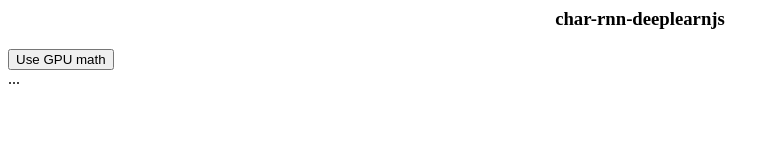
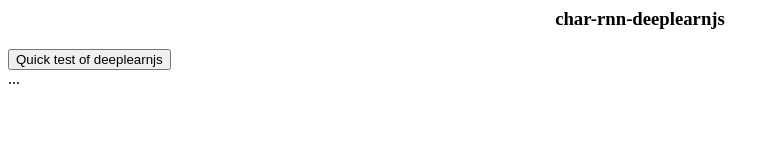
Before and after one commit to hpssjellis/char-rnn-deeplearnjs, a plain HTML site: page index.html in a window 1280 px wide. Shown: the whole page, without its empty margins (0-780 px from the left). Drawn offline with Linux system fonts and the light colour scheme.

Commit message:
Update index.html

```diff
--- a/index.html
+++ b/index.html
@@ -23,7 +23,7 @@
 
 
 
-<input id="myButton01" type=button value="Use GPU math" onclick="{
+<input id="myButton01" type=button value="Quick test of deeplearnjs" onclick="{
 
    var math = new deeplearn.NDArrayMathGPU()
    var a = deeplearn.Array1D.new([10,20,30])
```
